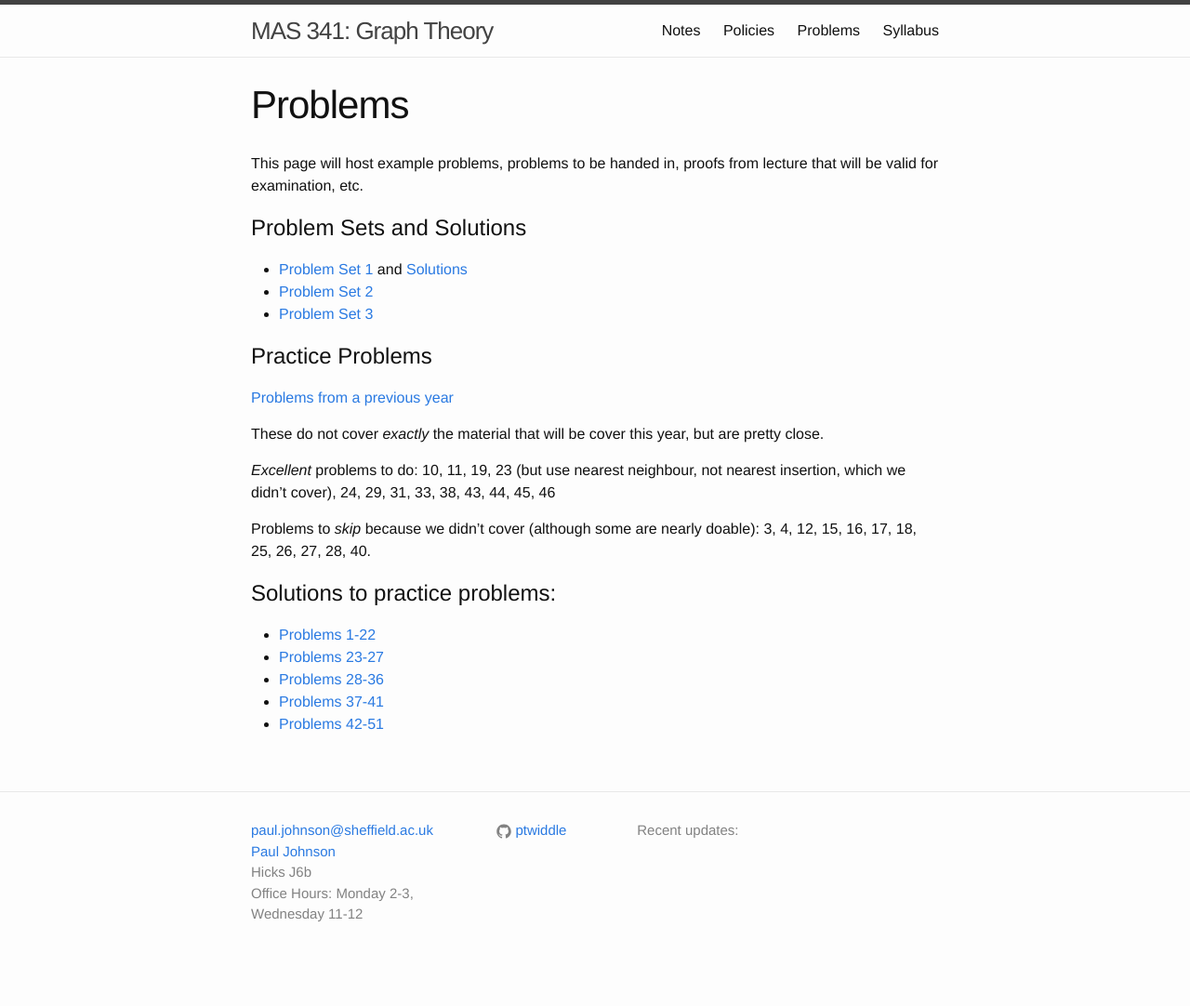
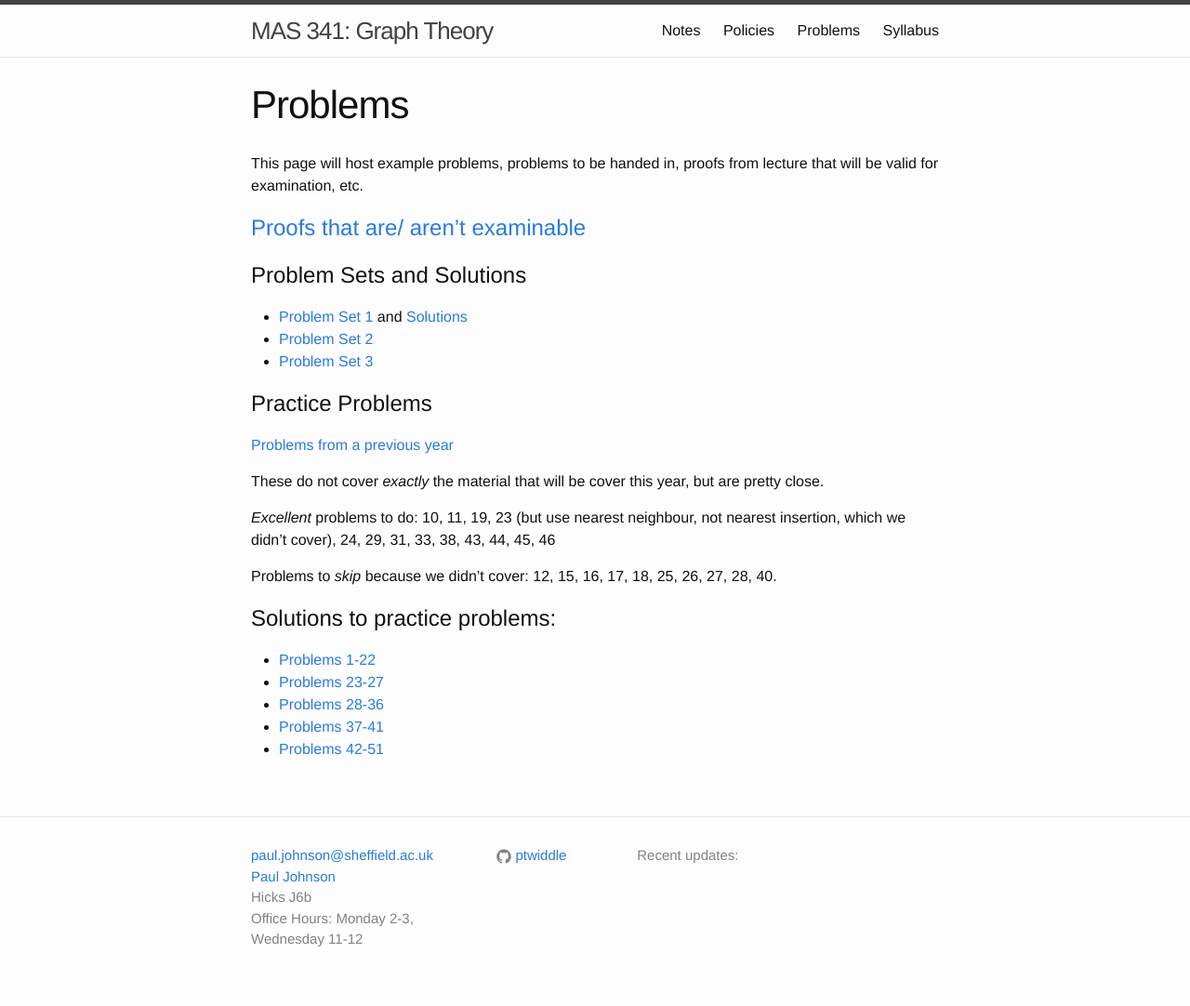
Before and after one commit to ptwiddle/MAS341-Graph-Theory, a Jekyll site: the page built from problems.md, in a window 1280 px wide. Shown: the whole page at 93% size. Built offline with Jekyll 4.4.1, drawn with Linux system fonts in a browser that asks for light colours; before the commit the page ends 1055 px from its top, so only the background shows below that.

Commit message:
examinable proofs

```diff
--- a/problems.md
+++ b/problems.md
@@ -5,6 +5,10 @@ permalink: /Problems/
 ---
 
 This page will host example problems, problems to be handed in, proofs from lecture that will be valid for examination, etc.
+
+[Proofs that are/ aren't examinable](../ExaminableProofs/)
+====
+
 
 Problem Sets and Solutions
 ====
@@ -26,8 +30,8 @@ These do not cover *exactly* the material that will be cover this year, but are
 *Excellent* problems to do: 10, 11, 19, 23 (but use nearest neighbour, not nearest insertion, which we didn't cover), 24, 29, 31, 33, 38, 43, 44, 45, 46
 
 
-Problems to *skip* because we didn't cover (although some are nearly doable):
-3, 4, 12, 15, 16, 17, 18, 25, 26, 27, 28, 40.
+Problems to *skip* because we didn't cover:
+12, 15, 16, 17, 18, 25, 26, 27, 28, 40.
 
 
 Solutions to practice problems:
```
Also changed, not shown: ExaminableProofs.md (added, +41 -0 lines), ProblemSet3.md (added, +31 -0 lines).
